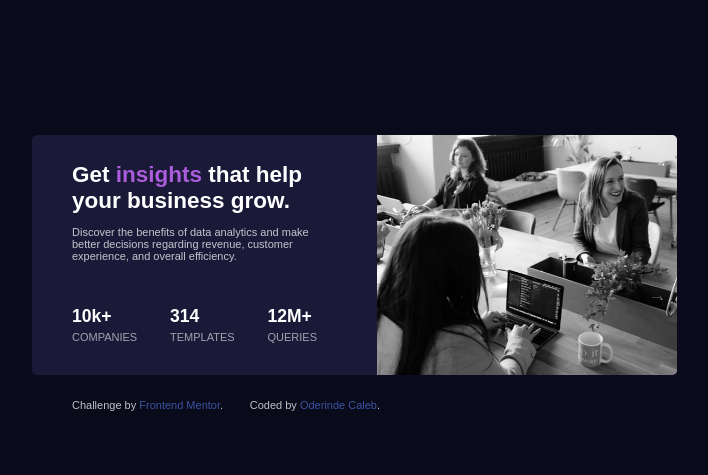
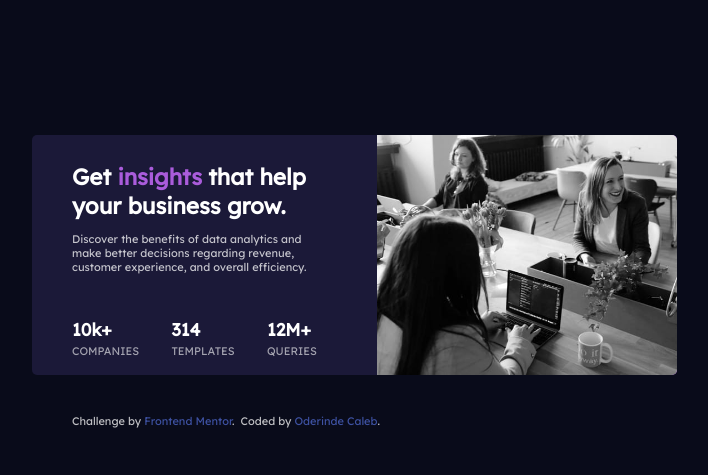
Before and after one commit to Oderindecaleb/stats-preview-card-component-main, a plain HTML site: page index.html in a window 1280 px wide. Shown: the whole page, without its empty margins (103-811 px from the left). Drawn offline with Linux system fonts and the light colour scheme.

Commit message:
style update

```diff
--- a/style.css
+++ b/style.css
@@ -1,9 +1,11 @@
+@import url('https://fonts.googleapis.com/css2?family=Inter:wght@400;700&family=Kumbh+Sans:wght@400;700&display=swap');
+@import url('https://fonts.googleapis.com/css2?family=Inter:wght@400;700&family=Kumbh+Sans:wght@400;700&family=Lexend+Deca&display=swap');
 * {
     padding: 0px;
     margin: 0px;
     box-sizing: border-box;
-    font-family: Arial, Helvetica, sans-serif;
-    font-weight: 400, 700;
+    font-family: 'Inter', sans-serif;
+    font-family: 'Lexend Deca', sans-serif;
 }
 
 body {
```
